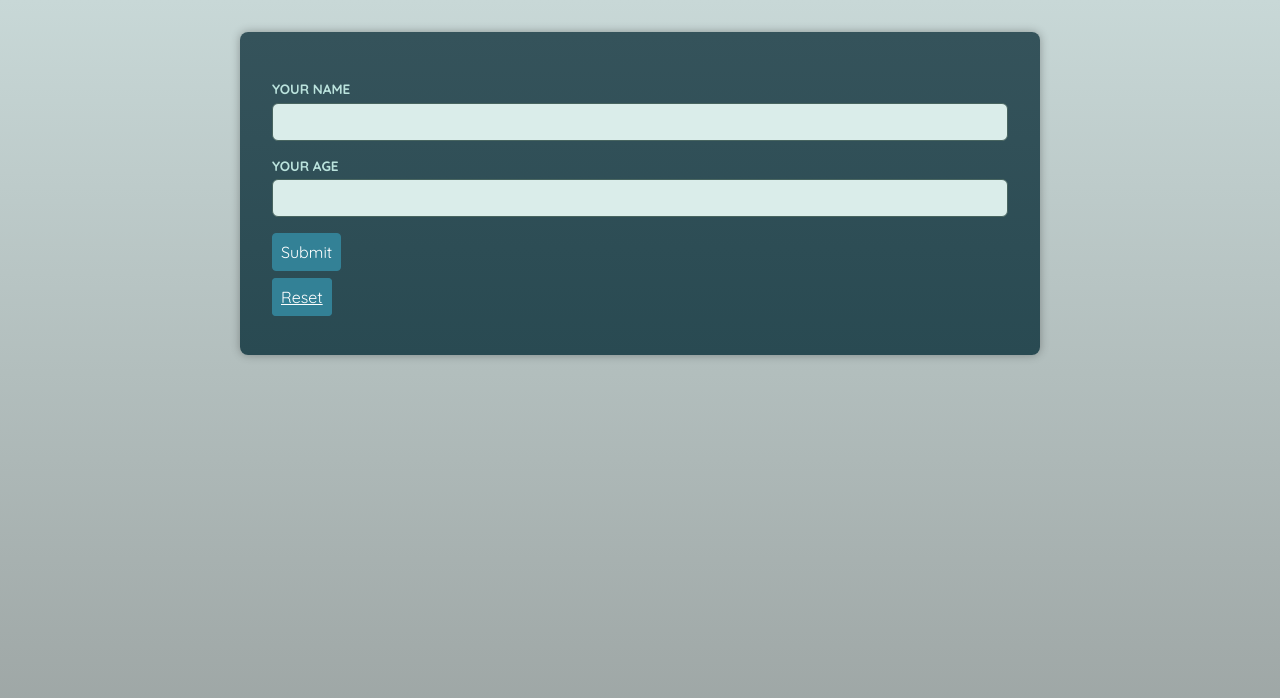
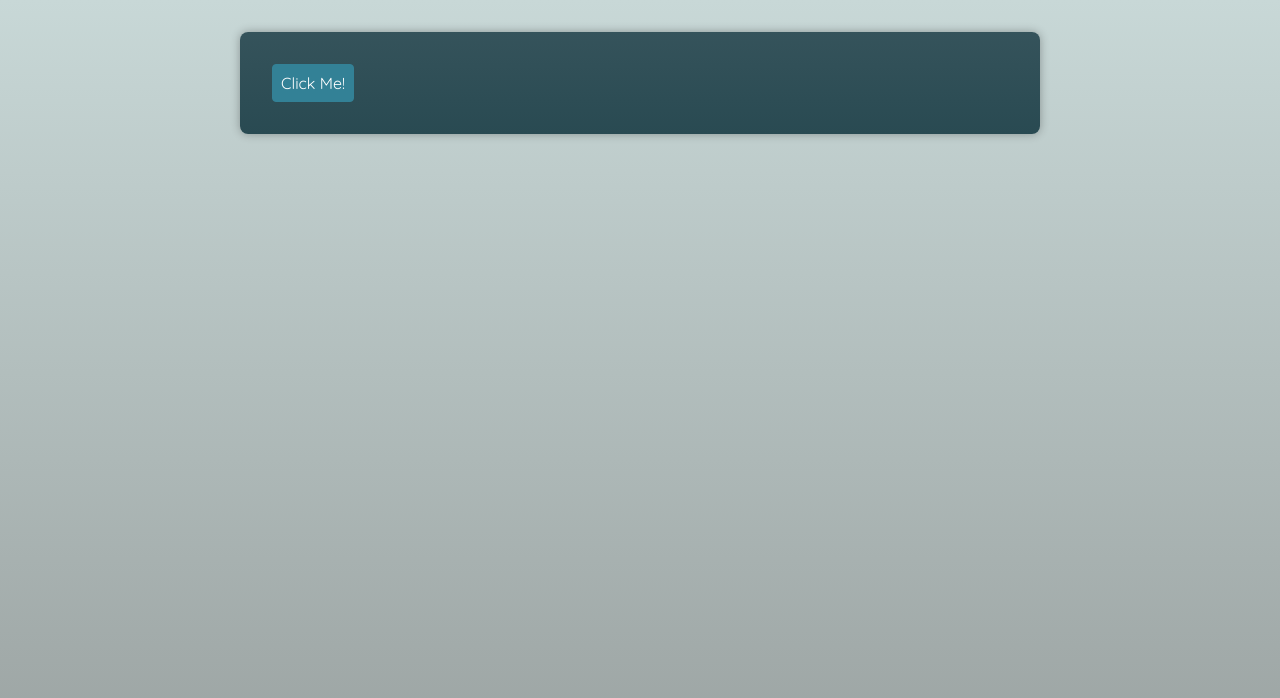
Before and after one commit to himanshm/React-New-Project, a React (Vite) app: page / in a window 1280 px wide. Shown: the top 698 px of the page. Built offline with nearby package versions, Linux system fonts and the light colour scheme; a web font is replaced by a local one.

Commit message:
Wrapping A Container component

```diff
--- a/src/App.tsx
+++ b/src/App.tsx
@@ -1,25 +1,10 @@
 import Button from './components/Button';
-import Input from './components/Input';
+import Container from './components/Container';
 
 function App() {
   return (
     <main>
-      <Input
-        label='Your Name'
-        id='name'
-        type='text'
-      />
-      <Input
-        label='Your Age'
-        id='age'
-        type='number'
-      />
-      <p>
-        <Button>Submit</Button>
-      </p>
-      <p>
-        <Button href='https://google.com'>Reset</Button>
-      </p>
+      <Container as={Button}>Click Me!</Container>
     </main>
   );
 }
--- a/src/components/Container.tsx
+++ b/src/components/Container.tsx
@@ -1,11 +1,12 @@
-import { type ElementType } from 'react';
+import { type ReactNode, type ElementType } from 'react';
 
 type ContainerProps = {
   as: ElementType;
+  children: ReactNode;
 };
 
-const Container = function ({ as: Component }: ContainerProps) {
-  return <Component />;
+const Container = function ({ as: Component, children }: ContainerProps) {
+  return <Component>{children}</Component>;
 };
 
 export default Container;
```
